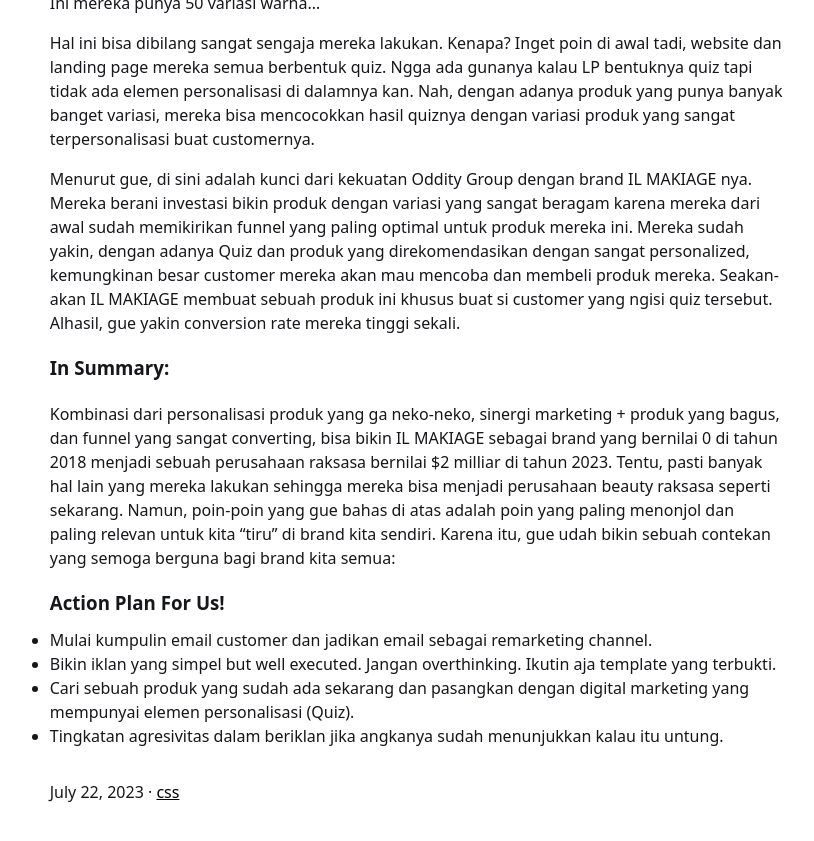
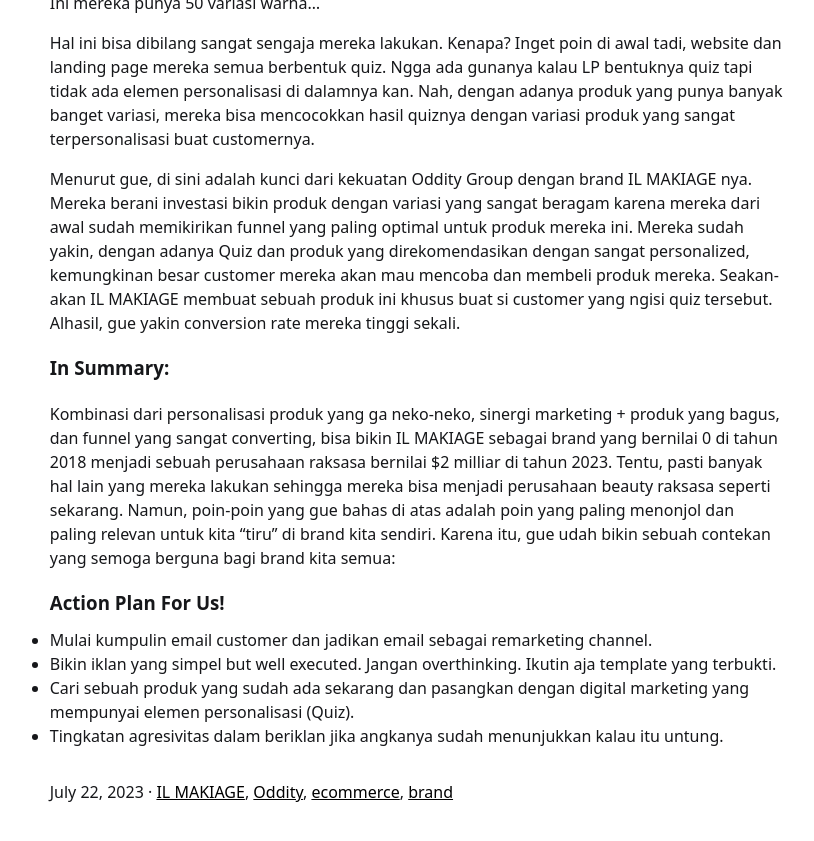
Before and after one commit to chickenchop/jekyll, a Jekyll site: the page built from _posts/2023-07-22-Oddity-Group-Analysis.md, in a window 1280 px wide and 900 px high, scrolled down 1636 px. Shown: the top 841 px of the window, without its empty margins (303-1117 px from the left). Built offline with Jekyll 4.4.1, drawn with Linux system fonts in a browser that asks for light colours.

Commit message:
Update 2023-07-22-Oddity-Group-Analysis.md

```diff
--- a/_posts/2023-07-22-Oddity-Group-Analysis.md
+++ b/_posts/2023-07-22-Oddity-Group-Analysis.md
@@ -3,7 +3,7 @@ layout: post
 title: Dari 0 ke $320 Juta Dalam 5 Tahun, Analisa dan Insight Dari Oddity Group (IL MAKIAGE)
 description: Dari 0 ke $320 Juta Dalam 5 Tahun, Analisa dan Insight Dari Oddity Group (IL MAKIAGE)
 summary:
-tags: [css]
+tags: [IL MAKIAGE, Oddity, ecommerce, brand]
 ---
 [Oddity Group](https://oddity.com/) dengan brandnya IL MAKIAGE is a crazy story. Perusahaan beauty yang ga pernah gue denger ini baru aja berdiri di tahun 2018 dan hanya dalam 5 tahun mereka bisa mencapai revenue sebesar $320 Juta! Ga cuma itu, mereka baru aja melakukan Initial Public Offering (IPO) dengan valuasi sebesar $2 Milliar! Here is my insights after reading their 663 pages of IPO document:
 
```
